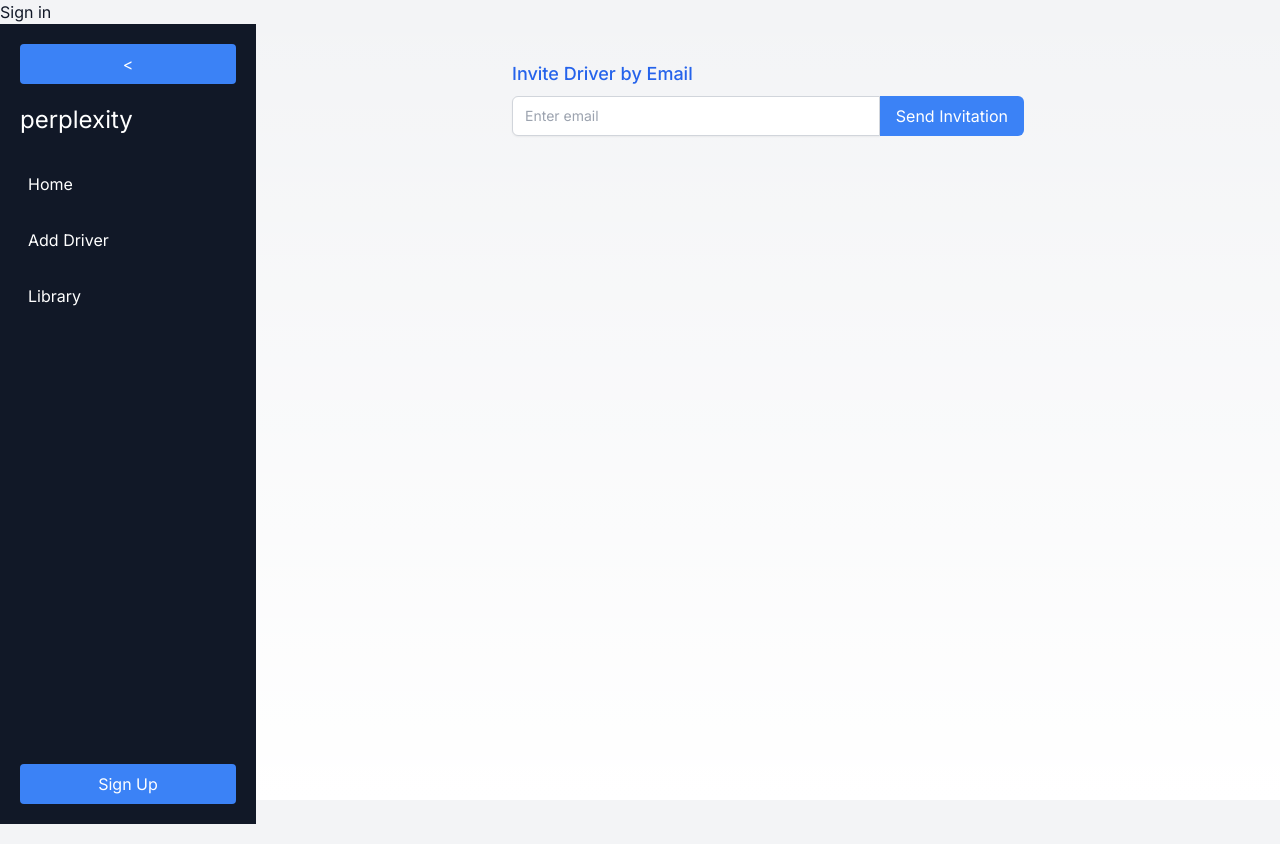
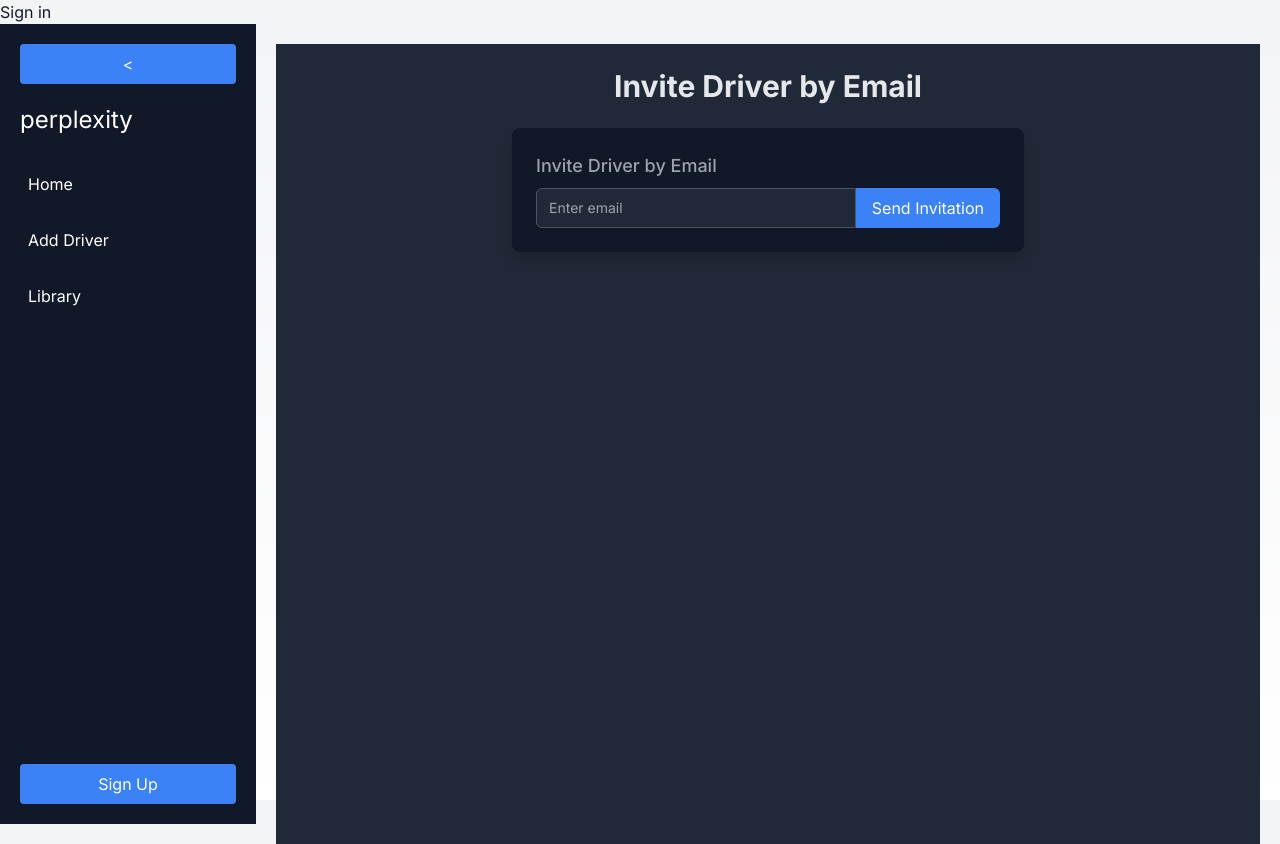
Before and after one commit to kido321/supabaseClerk, a Next.js app: page /admin/adddriver in a window 1280 px wide. Built offline with nearby package versions, Linux system fonts and the light colour scheme; no server answers.

Commit message:
changed invite drives page

```diff
--- a/src/app/admin/adddriver/page.tsx
+++ b/src/app/admin/adddriver/page.tsx
@@ -28,9 +28,11 @@ const AddDriver: React.FC = () => {
   };
 
   return (
+    <div className="p-6 bg-gray-800 min-h-screen text-gray-200">
+  <h1 className="text-3xl font-bold mb-6 text-center">Invite Driver by Email</h1>
   <div className="flex flex-col items-center mt-4 space-y-4">
-  <div className="flex flex-col items-start w-full max-w-lg">
-    <label htmlFor="email" className="block text-lg font-medium text-blue-600 mb-2">
+    <div className="flex flex-col items-start w-full max-w-lg bg-gray-900 p-6 rounded-lg shadow-lg">
+      <label htmlFor="email" className="block text-lg font-medium text-gray-400 mb-2">
         Invite Driver by Email
       </label>
       <div className="flex w-full">
@@ -39,19 +41,25 @@ const AddDriver: React.FC = () => {
           id="email"
           value={email}
           onChange={handleEmailChange}
-        className="flex-grow px-3 py-2 border border-gray-300 rounded-l-md shadow-sm focus:outline-none focus:ring-blue-500 focus:border-blue-500 sm:text-sm"
+          className="flex-grow px-3 py-2 border border-gray-600 bg-gray-800 rounded-l-md shadow-sm focus:outline-none focus:ring-blue-500 focus:border-blue-500 sm:text-sm"
           placeholder="Enter email"
         />
         <button
           onClick={handleInvite}
-        className="px-4 py-2 bg-blue-500 text-white rounded-r-md hover:bg-blue-700 focus:outline-none focus:ring-2 focus:ring-blue-500 focus:ring-opacity-50"
+          className="px-4 py-2 bg-blue-500 text-white rounded-r-md hover:bg-blue-600 focus:outline-none focus:ring-2 focus:ring-blue-500 focus:ring-opacity-50"
         >
           Send Invitation
         </button>
       </div>
     </div>
-  {message && <p className="text-center text-sm text-red-600">{message}</p>}
+    {message && (
+      <p className={`text-center text-sm ${message === 'Invitation sent successfully!' ? 'text-green-600' : 'text-red-600'}`}>
+        {message}
+      </p>
+    )}
   </div>
+</div>
+
   );
 };
 
```
Lines whose indentation alone changed are shown as unchanged.
